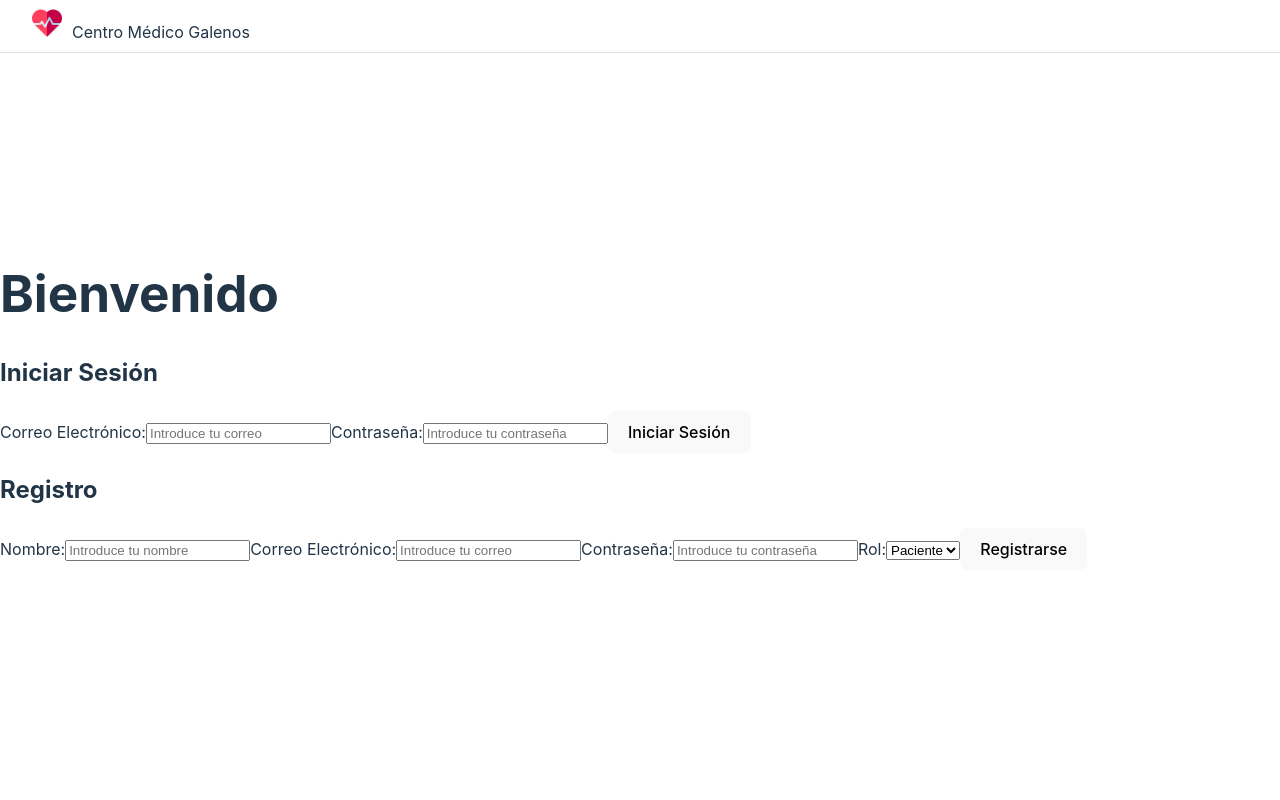
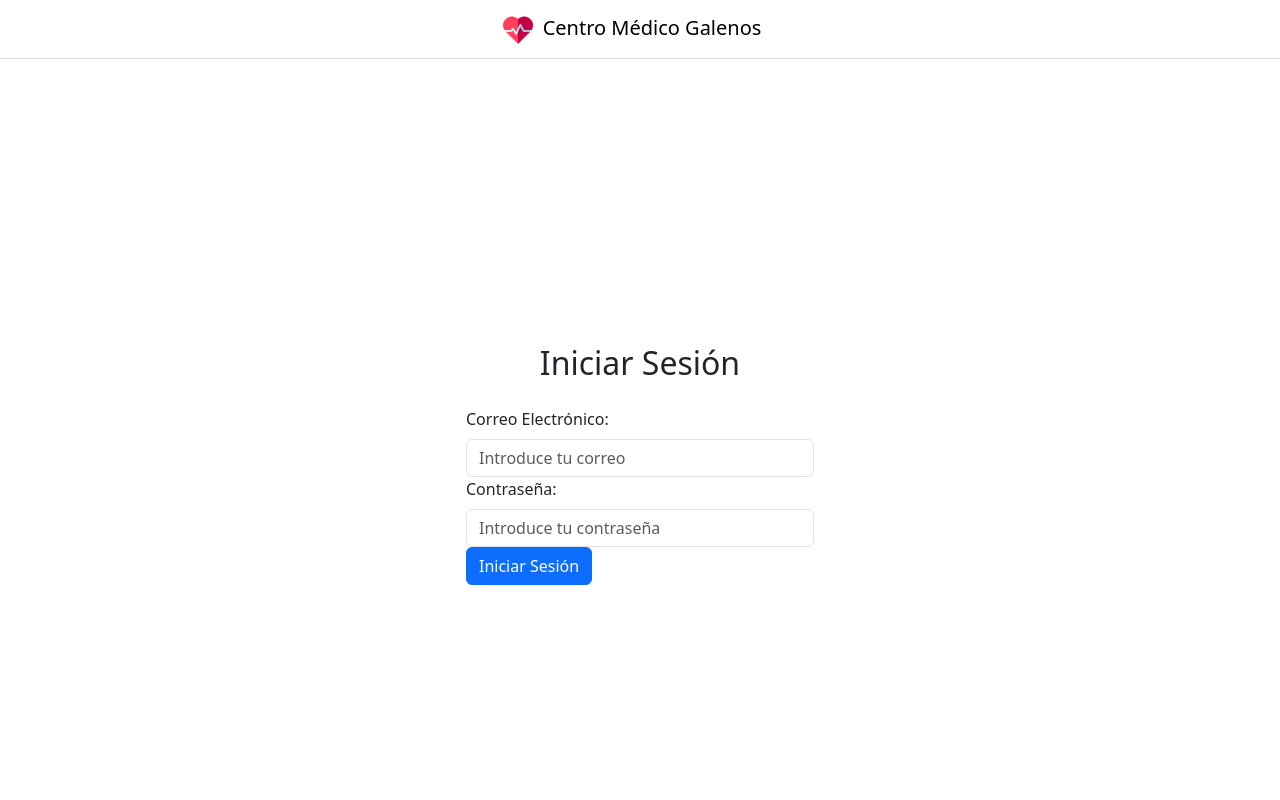
Before and after one commit to sofiwiwiwi/Proyecto-LPWWW, a React (Vite) app in the folder frontend/: page / in a window 1280 px wide. Shown: the top 800 px of the page. Built offline with nearby package versions, Linux system fonts and the light colour scheme.

Commit message:
Login prototipo

```diff
--- a/frontend/package.json
+++ b/frontend/package.json
@@ -11,8 +11,10 @@
   },
   "dependencies": {
     "@apollo/client": "^3.11.10",
+    "bootstrap": "^5.3.3",
     "graphql": "^16.9.0",
     "react": "^18.3.1",
+    "react-bootstrap": "^2.10.6",
     "react-dom": "^18.3.1",
     "react-router-dom": "^7.0.1"
   },
--- a/frontend/src/App.jsx
+++ b/frontend/src/App.jsx
@@ -6,6 +6,7 @@ import Register from "./components/Register";
 import PatientDashboard from "./components/PatientDashboard";
 import DoctorDashboard from "./components/DoctorDashboard";
 import NavBar from "./components/NavBar";
+import 'bootstrap/dist/css/bootstrap.min.css';
 
 const GET_DOCTOR_BY_USER_ID = gql`
   query GetDoctorByUserId($userId: ID!) {
--- a/frontend/src/components/Login.jsx
+++ b/frontend/src/components/Login.jsx
@@ -1,6 +1,7 @@
 import React, { useState } from "react";
 import { gql, useMutation } from "@apollo/client";
 import { useAuth } from "../authContext";
+import { Container, Row, Col, Form, Button, Alert } from "react-bootstrap";
 
 const LOGIN_MUTATION = gql`
   mutation Login($input: LoginInput!) {
@@ -36,35 +37,44 @@ const Login = () => {
   };
 
   return (
-    <div>
+    <Container className="d-flex justify-content-center align-items-center" style={{ height: "100vh" }}>
+      <Row className="w-100">
+        <Col xs={12} md={6} lg={4} className="mx-auto">
+          <div className="text-center mb-4">
             <h2>Iniciar Sesión</h2>
-      <form onSubmit={handleSubmit}>
-        <label>
-          Correo Electrónico:
-          <input
+          </div>
+          <Form onSubmit={handleSubmit}>
+            <Form.Group controlId="formEmail">
+              <Form.Label>Correo Electrónico:</Form.Label>
+              <Form.Control
                 type="email"
                 placeholder="Introduce tu correo"
                 value={email}
                 onChange={(e) => setEmail(e.target.value)}
                 required
               />
-        </label>
-        <label>
-          Contraseña:
-          <input
+            </Form.Group>
+
+            <Form.Group controlId="formPassword">
+              <Form.Label>Contraseña:</Form.Label>
+              <Form.Control
                 type="password"
                 placeholder="Introduce tu contraseña"
                 value={password}
                 onChange={(e) => setPassword(e.target.value)}
                 required
               />
-        </label>
-        <button type="submit" disabled={loading}>
+            </Form.Group>
+
+            <Button variant="primary" type="submit" block disabled={loading}>
               {loading ? "Cargando..." : "Iniciar Sesión"}
-        </button>
-      </form>
-      {error && <p style={{ color: "red" }}>Error: {error.message}</p>}
-    </div>
+            </Button>
+          </Form>
+
+          {error && <Alert variant="danger" className="mt-3">Error: {error.message}</Alert>}
+        </Col>
+      </Row>
+    </Container>
   );
 };
 
--- a/frontend/src/index.css
+++ b/frontend/src/index.css
@@ -25,8 +25,7 @@ a:hover {
 body {
   margin: 0;
   display: flex;
-  place-items: center;
-  min-width: 320px;
+  flex-direction: column;
   min-height: 100vh;
 }
 
--- a/frontend/src/main.jsx
+++ b/frontend/src/main.jsx
@@ -4,6 +4,7 @@ import App from "./App";
 import ApolloProviderWrapper from "./apolloClient";
 import { AuthProvider } from "./authContext";
 import "./index.css";
+import 'bootstrap/dist/css/bootstrap.min.css';
 
 ReactDOM.createRoot(document.getElementById("root")).render(
   <ApolloProviderWrapper>
```
Also changed, not shown: 2 other files (tests, documents, lock files or other folders). Lines whose indentation alone changed are shown as unchanged.
